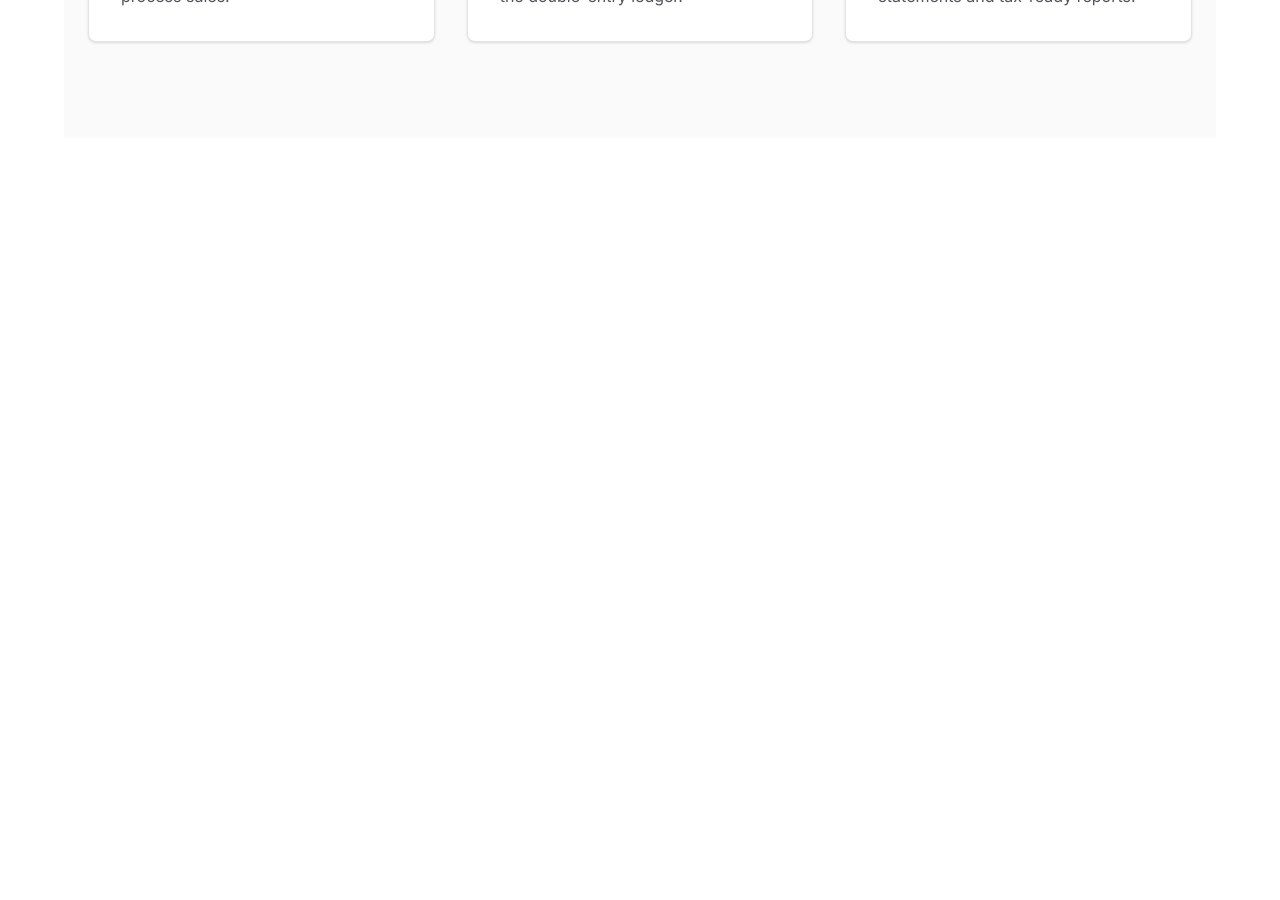
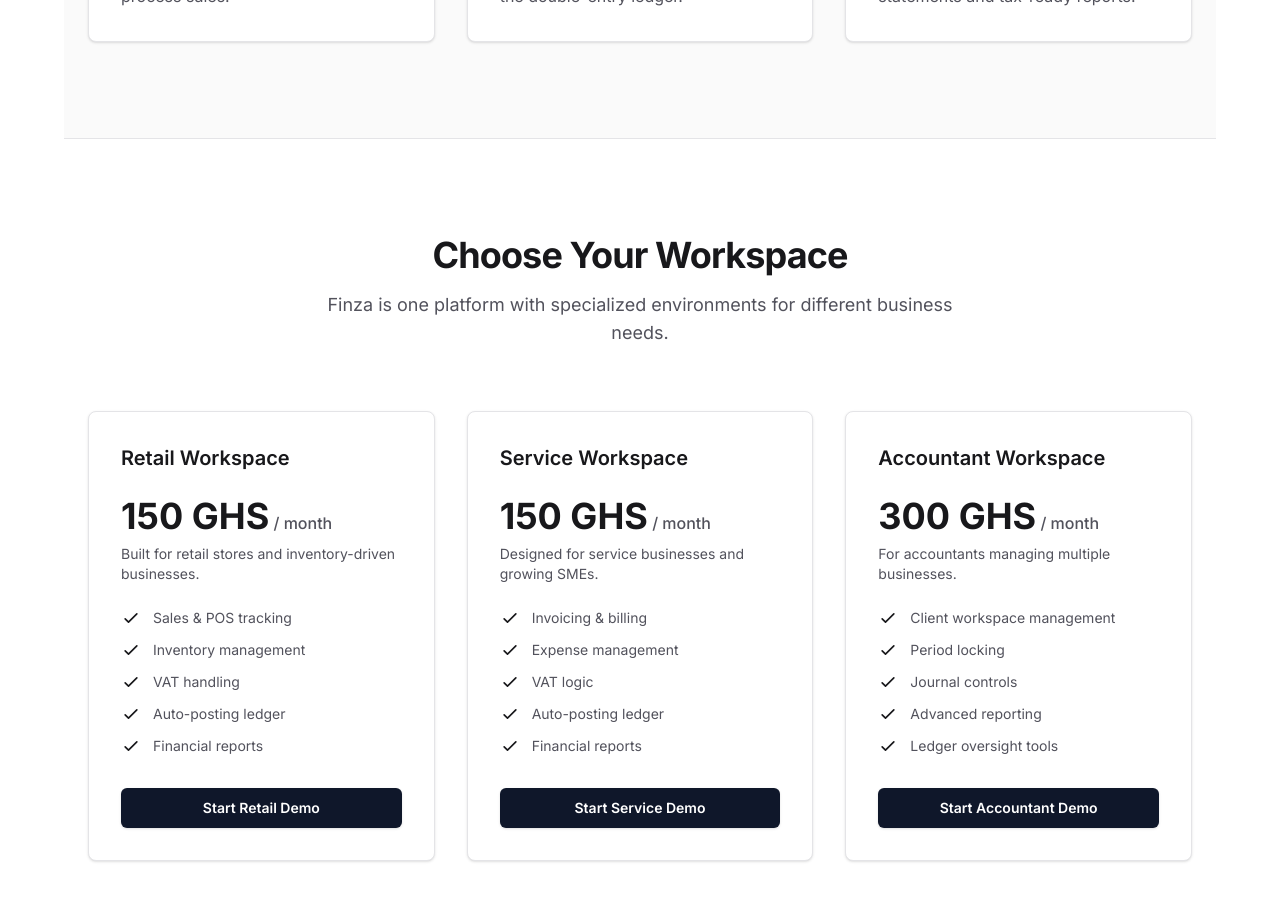
Before and after one commit to collinsadu0921-netizen/finzamarketing, a Next.js app: page / in a window 1280 px wide. Shown: the part 1680-2580 px from the top of the page. Before the commit the page ends 1818 px from the top, so only its background shows below. Built offline with nearby package versions, Linux system fonts and the light colour scheme.

Commit message:
Update page.tsx

```diff
--- a/src/app/page.tsx
+++ b/src/app/page.tsx
@@ -129,6 +129,102 @@
           </div>
         </Container>
       </section>
+
+      {/* Pricing Section */}
+      <section className="py-24 bg-white border-t border-zinc-200">
+        <Container>
+          <div className="text-center max-w-2xl mx-auto mb-16 space-y-4">
+            <h2 className="text-3xl font-bold tracking-tight text-zinc-900 sm:text-4xl">
+              Choose Your Workspace
+            </h2>
+            <p className="text-lg text-zinc-600">
+              Finza is one platform with specialized environments for different business needs.
+            </p>
+          </div>
+
+          <div className="grid grid-cols-1 lg:grid-cols-3 gap-8">
+            {[
+              {
+                title: "Retail Workspace",
+                price: "150 GHS",
+                description: "Built for retail stores and inventory-driven businesses.",
+                features: [
+                  "Sales & POS tracking",
+                  "Inventory management",
+                  "VAT handling",
+                  "Auto-posting ledger",
+                  "Financial reports",
+                ],
+                cta: "Start Retail Demo",
+              },
+              {
+                title: "Service Workspace",
+                price: "150 GHS",
+                description: "Designed for service businesses and growing SMEs.",
+                features: [
+                  "Invoicing & billing",
+                  "Expense management",
+                  "VAT logic",
+                  "Auto-posting ledger",
+                  "Financial reports",
+                ],
+                cta: "Start Service Demo",
+              },
+              {
+                title: "Accountant Workspace",
+                price: "300 GHS",
+                description: "For accountants managing multiple businesses.",
+                features: [
+                  "Client workspace management",
+                  "Period locking",
+                  "Journal controls",
+                  "Advanced reporting",
+                  "Ledger oversight tools",
+                ],
+                cta: "Start Accountant Demo",
+              },
+            ].map((plan) => (
+              <div
+                key={plan.title}
+                className="flex flex-col p-8 rounded-lg border border-zinc-200 bg-white shadow-sm"
+              >
+                <h3 className="text-xl font-semibold text-zinc-900 mb-2">
+                  {plan.title}
+                </h3>
+                <div className="mt-4 mb-2">
+                  <span className="text-4xl font-bold text-zinc-900">{plan.price}</span>
+                  <span className="text-base font-medium text-zinc-600"> / month</span>
+                </div>
+                <p className="text-sm text-zinc-600 mb-6">{plan.description}</p>
+
+                <ul className="mb-8 space-y-3 flex-1">
+                  {plan.features.map((feature) => (
+                    <li key={feature} className="flex items-center text-sm text-zinc-600">
+                      <svg
+                        className="h-5 w-5 text-zinc-900 mr-3 flex-shrink-0"
+                        fill="none"
+                        viewBox="0 0 24 24"
+                        stroke="currentColor"
+                        strokeWidth="2"
+                      >
+                        <path strokeLinecap="round" strokeLinejoin="round" d="M5 13l4 4L19 7" />
+                      </svg>
+                      {feature}
+                    </li>
+                  ))}
+                </ul>
+
+                <Link
+                  href="/demo"
+                  className="w-full rounded-md bg-[#0F172A] px-4 py-2.5 text-center text-sm font-semibold text-white shadow-sm hover:bg-[#0F172A]/90 transition-colors"
+                >
+                  {plan.cta}
+                </Link>
+              </div>
+            ))}
+          </div>
+        </Container>
+      </section>
     </main>
   );
 }
```
